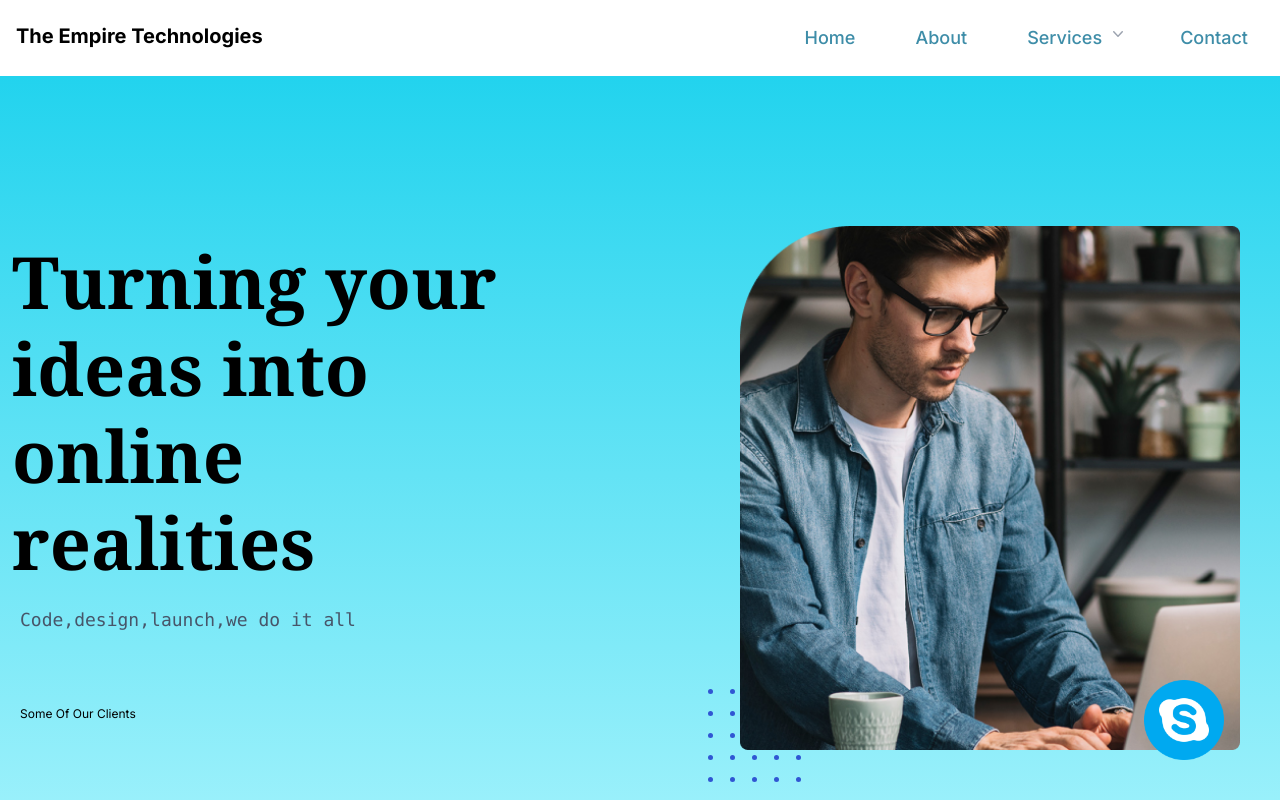
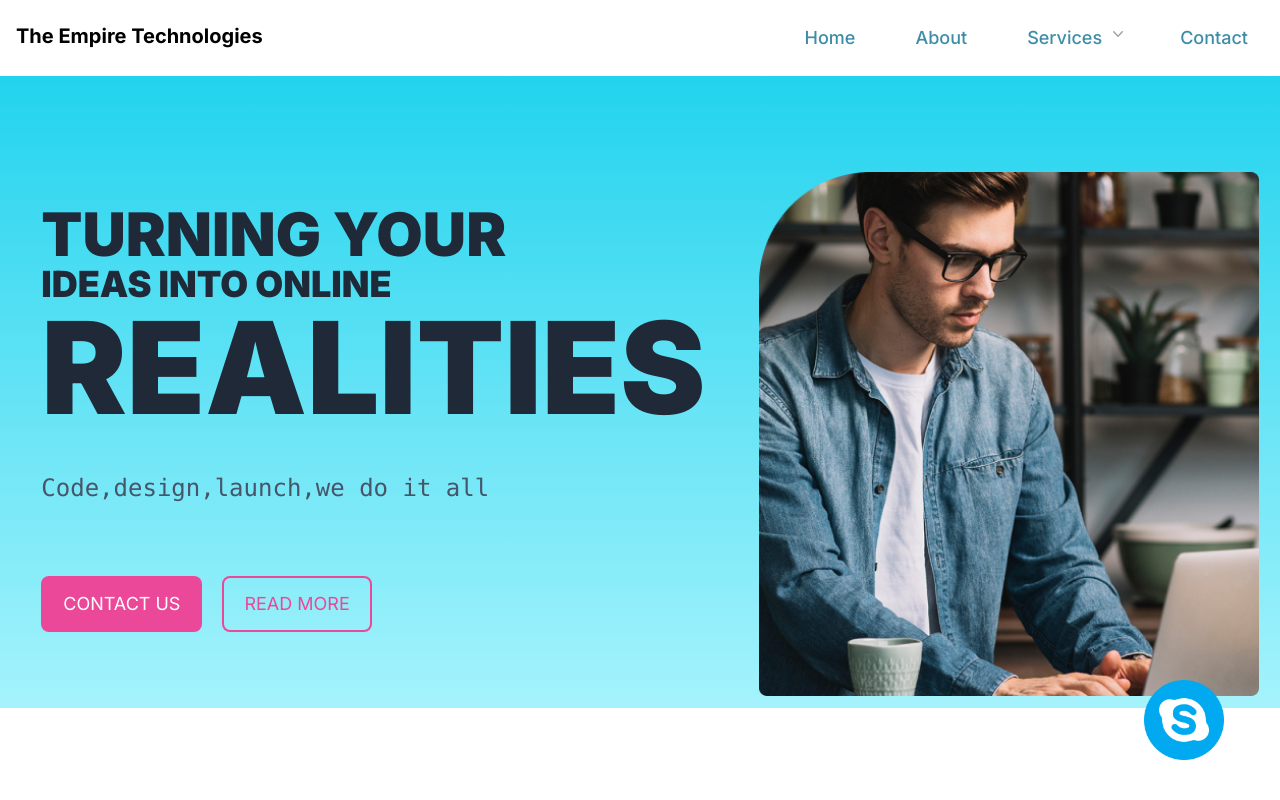
Before and after one commit to shauryakamalvanshi/empire3, a Next.js app: page / in a window 1280 px wide. Shown: the top 800 px of the page. Built offline with nearby package versions, Linux system fonts and the light colour scheme.

Commit message:
12 commit

```diff
--- a/src/components/Herosection.jsx
+++ b/src/components/Herosection.jsx
@@ -2,53 +2,38 @@
 import React, { useState } from "react";
 import Image from "next/image";
 import styles from "@/styles/hero.module.css"
-
+import Link from "next/link";
 
 const Hero = () => {
   return (
     <>
-     <div className={styles.main}>
-      <div className="relative  pb-[110px] pt-[120px] bg-gradient-to-t from-cyan-200 to-cyan-400 lg:pt-[150px] ">
-        <div className="container">
-          <div className="-mx-4  flex flex-wrap ">
-            <div className="w-fulloverflow-hidden h-9px-4 lg:w-5/12 ">
-              <div className="hero-content m-4 mt-0  max-lg:flex max-lg:justify-center max-lg:align-middle max-lg:flex-col ">
-                <h1 className="font-semibold p-auto m-3 mb-5 text-7xl font-serif !leading-[1.208] text-black   max-lg:flex max-lg:justify-center max-lg:align-middle">
-                Turning your <br /> ideas into <br />online realities
-                </h1>
-                <p className="m-5 mb-2 max-w-[480px] text-lg text-body-color text-slate-600 font-mono">
+    <div className={styles.main}>
+      {/* <div className="relative  pb-[110px] pt-[120px]  lg:pt-[150px] "> */}
+      <div className="relative  flex justify-evenly pt-24 max-lg:flex max-lg:flex-col bg-gradient-to-t from-cyan-200 to-cyan-400 max-h-full  ">
+        <div className="flex flex-col p-8 max-lg:flex max-lg:justify-center max-lg:items-center">
+            <h1 className="flex flex-col text-6xl font-black leading-none text-gray-800 uppercase font-bebas-neue sm:text-8xl mb-10">
+              <span className="text-6xl bold leading-none font-bebas-neue max-md:text-5xl max-[466px]:text-4xl"> Turning your </span>
+                <span className="text-4xl max-md:text-2xl">ideas into online</span>
+                <span className="text-9xl max-md:text-7xl">realities</span>
+            </h1>
+            <p className=" max-w-[480px] text-2xl text-body-color text-slate-600 font-mono text-2xl mb-10 max-sm:text-lg">
                 Code,design,launch,we do it all
                 </p>
+                <div className="flex p-auto p-auto mt-8">
+                  <Link href={"/contact"}>
+        <div className="px-5 py-3 mr-5 text-white uppercase bg-pink-500 border-2 border-transparent rounded-lg text-lg hover:bg-pink-400">
+          Contact us
+        </div>
+        </Link>
+        <div className="px-5 py-3 text-pink-500 uppercase bg-transparent border-2 border-pink-500 rounded-lg dark:text-white hover:bg-pink-500 hover:text-white text-lg">
+          Read more
+        </div>
+      </div>
 
-                <div className="clients pt-16">
-                  <h6 className="mb-6 flex items-center text-xs font-normal text-body-color dark:text-dark-6 ml-5">
-                    Some Of Our Clients
-                    <span className="ml-3 inline-block h-px w-8 bg-body-color"></span>
-                  </h6>
 
-                  <div className="flex items-center space-x-4">
-                    {/* <SingleImage
-                      href="#"
-                      imgSrc="https://cdn.tailgrids.com/2.0/image/assets/images/brands/ayroui.svg"
-                    />
-
-                    <SingleImage
-                      href="#"
-                      imgSrc="https://cdn.tailgrids.com/2.0/image/assets/images/brands/graygrids.svg"
-                    />
-
-                    <SingleImage
-                      href="#"
-                      imgSrc="https://cdn.tailgrids.com/2.0/image/assets/images/brands/uideck.svg"
-                    /> */}
-                  </div>
-                </div>
-              </div>
-            </div>
-            <div className="hidden px-4 lg:block lg:w-1/12"></div>
-            <div className="w-full px-4 lg:w-6/12">
-              <div className="lg:ml-auto lg:text-right">
-                <div className="pr-10 relative z-10 inline-block pt-11 lg:pt-0 max-lg:flex max-lg:justify-center max-lg:align-middle max-lg:p-0">
+        </div>
+        <div className="flex justify-center  ">
+        <div className="p-3 relative z-10 inline-block flex justify-center  lg:pt-0 max-lg:flex max-lg:justify-center max-lg:items-center ">
                   <Image
                   width={500}
                   height={800}
@@ -56,77 +41,13 @@ const Hero = () => {
                     alt="hero"
                     className="max-w-full lg:ml-auto overflow-hidden"
                   />
-                  <span className="absolute -bottom-8 -left-8 z-[-1]">
-                    <svg
-                      width="93"
-                      height="93"
-                      viewBox="0 0 93 93"
-                      fill="none"
-                      xmlns="http://www.w3.org/2000/svg"
-                    >
-                      <circle cx="2.5" cy="2.5" r="2.5" fill="#3056D3" />
-                      <circle cx="2.5" cy="24.5" r="2.5" fill="#3056D3" />
-                      <circle cx="2.5" cy="46.5" r="2.5" fill="#3056D3" />
-                      <circle cx="2.5" cy="68.5" r="2.5" fill="#3056D3" />
-                      <circle cx="2.5" cy="90.5" r="2.5" fill="#3056D3" />
-                      <circle cx="24.5" cy="2.5" r="2.5" fill="#3056D3" />
-                      <circle cx="24.5" cy="24.5" r="2.5" fill="#3056D3" />
-                      <circle cx="24.5" cy="46.5" r="2.5" fill="#3056D3" />
-                      <circle cx="24.5" cy="68.5" r="2.5" fill="#3056D3" />
-                      <circle cx="24.5" cy="90.5" r="2.5" fill="#3056D3" />
-                      <circle cx="46.5" cy="2.5" r="2.5" fill="#3056D3" />
-                      <circle cx="46.5" cy="24.5" r="2.5" fill="#3056D3" />
-                      <circle cx="46.5" cy="46.5" r="2.5" fill="#3056D3" />
-                      <circle cx="46.5" cy="68.5" r="2.5" fill="#3056D3" />
-                      <circle cx="46.5" cy="90.5" r="2.5" fill="#3056D3" />
-                      <circle cx="68.5" cy="2.5" r="2.5" fill="#3056D3" />
-                      <circle cx="68.5" cy="24.5" r="2.5" fill="#3056D3" />
-                      <circle cx="68.5" cy="46.5" r="2.5" fill="#3056D3" />
-                      <circle cx="68.5" cy="68.5" r="2.5" fill="#3056D3" />
-                      <circle cx="68.5" cy="90.5" r="2.5" fill="#3056D3" />
-                      <circle cx="90.5" cy="2.5" r="2.5" fill="#3056D3" />
-                      <circle cx="90.5" cy="24.5" r="2.5" fill="#3056D3" />
-                      <circle cx="90.5" cy="46.5" r="2.5" fill="#3056D3" />
-                      <circle cx="90.5" cy="68.5" r="2.5" fill="#3056D3" />
-                      <circle cx="90.5" cy="90.5" r="2.5" fill="#3056D3" />
-                    </svg>
-                  </span>
+
                 </div>
-              </div>
-            </div>
-          </div>
         </div>
-      </div>
-      </div>
+    </div>
+    </div>
     </>
   );
 };
 
 export default Hero;
-
-// const SingleImage = ({ href, imgSrc }) => {
-//   return (
-//     <>
-//       <a href={href} className="flex w-full items-center justify-center">
-//         <Image src={imgSrc} width={1000} height={100} alt="brand image" className="h-10 w-full" />
-//       </a>
-//     </>
-//   );
-// };
-
-
-
-// const ListItem = ({ children, NavLink }) => {
-//   return (
-//     <>
-//       <li>
-//         <a
-//           href={NavLink}
-//           className="flex py-2 text-base font-medium text-dark hover:text-primary dark:text-white lg:ml-10 lg:inline-flex"
-//         >
-//           {children}
-//         </a>
-//       </li>
-//     </>
-//   );
-// };
--- a/src/styles/hero.module.css
+++ b/src/styles/hero.module.css
@@ -1,3 +1,4 @@
+/*
 .main{
-   overflow: hidden;
-}
+   height: 100vh;
+} */
```
